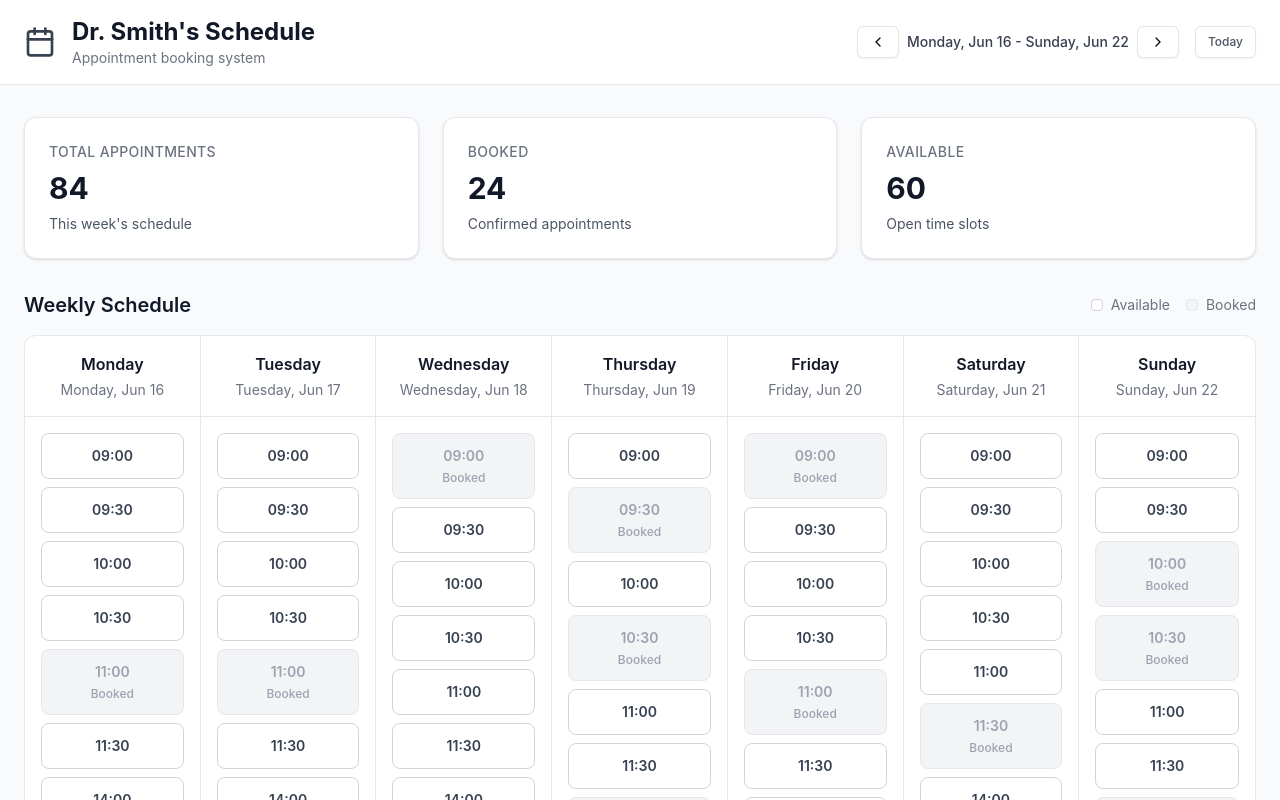
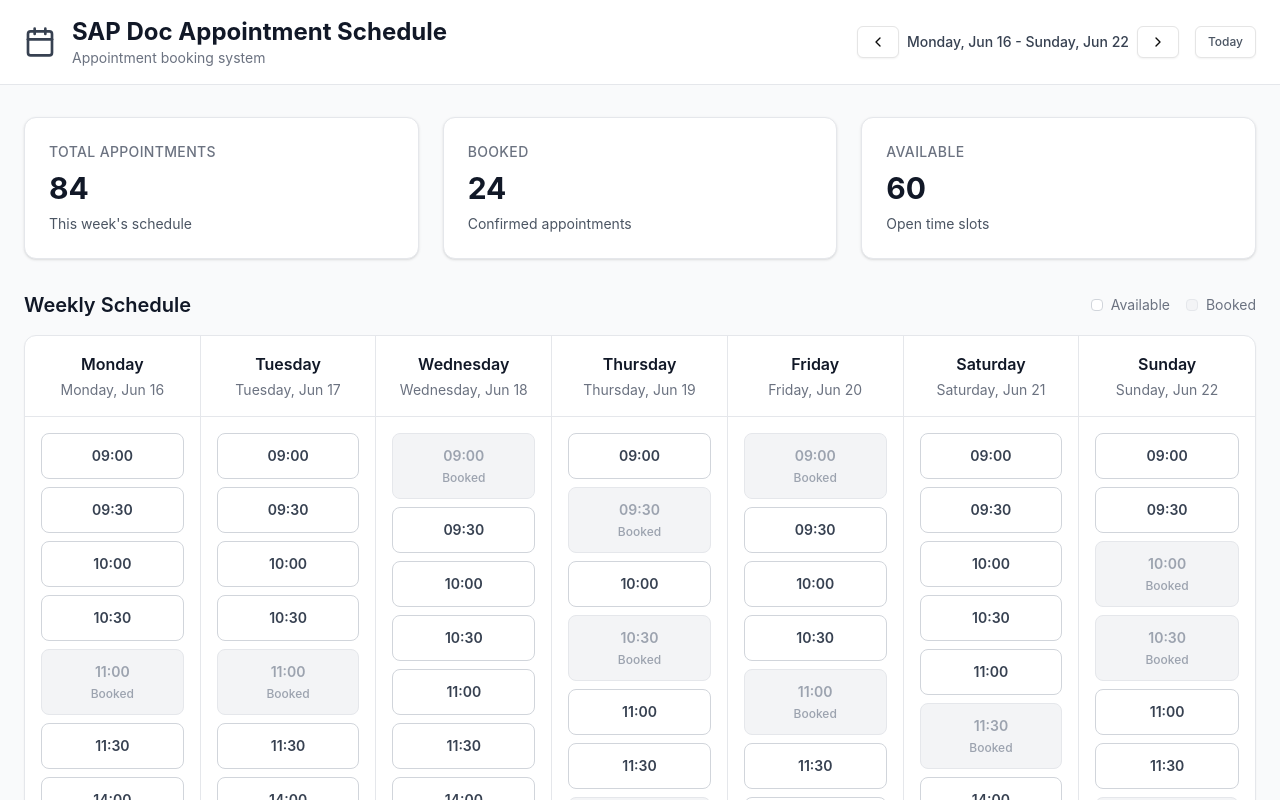
Before and after one commit to jdanas/sap-doc-app, a React (Vite) app: page / in a window 1280 px wide. Shown: the top 800 px of the page. Built offline with nearby package versions, Linux system fonts and the light colour scheme.

Commit message:
updated headers

```diff
--- a/src/components/ui/header.tsx
+++ b/src/components/ui/header.tsx
@@ -1,5 +1,5 @@
-import { ChevronLeft, ChevronRight, Calendar } from 'lucide-react';
-import { Button } from '@/components/ui/button';
+import { ChevronLeft, ChevronRight, Calendar } from "lucide-react";
+import { Button } from "@/components/ui/button";
 
 interface HeaderProps {
   currentWeek: string;
@@ -8,14 +8,21 @@ interface HeaderProps {
   onToday: () => void;
 }
 
-export function Header({ currentWeek, onPreviousWeek, onNextWeek, onToday }: HeaderProps) {
+export function Header({
+  currentWeek,
+  onPreviousWeek,
+  onNextWeek,
+  onToday,
+}: HeaderProps) {
   return (
     <header className="bg-white border-b border-gray-200 px-6 py-4">
       <div className="max-w-7xl mx-auto flex items-center justify-between">
         <div className="flex items-center space-x-4">
           <Calendar className="h-8 w-8 text-gray-700" />
           <div>
-            <h1 className="text-2xl font-bold text-gray-900">Dr. Smith's Schedule</h1>
+            <h1 className="text-2xl font-bold text-gray-900">
+              SAP Doc Appointment Schedule
+            </h1>
             <p className="text-sm text-gray-500">Appointment booking system</p>
           </div>
         </div>
```
Also changed, not shown: 1 other file (tests, documents, lock files or other folders).
